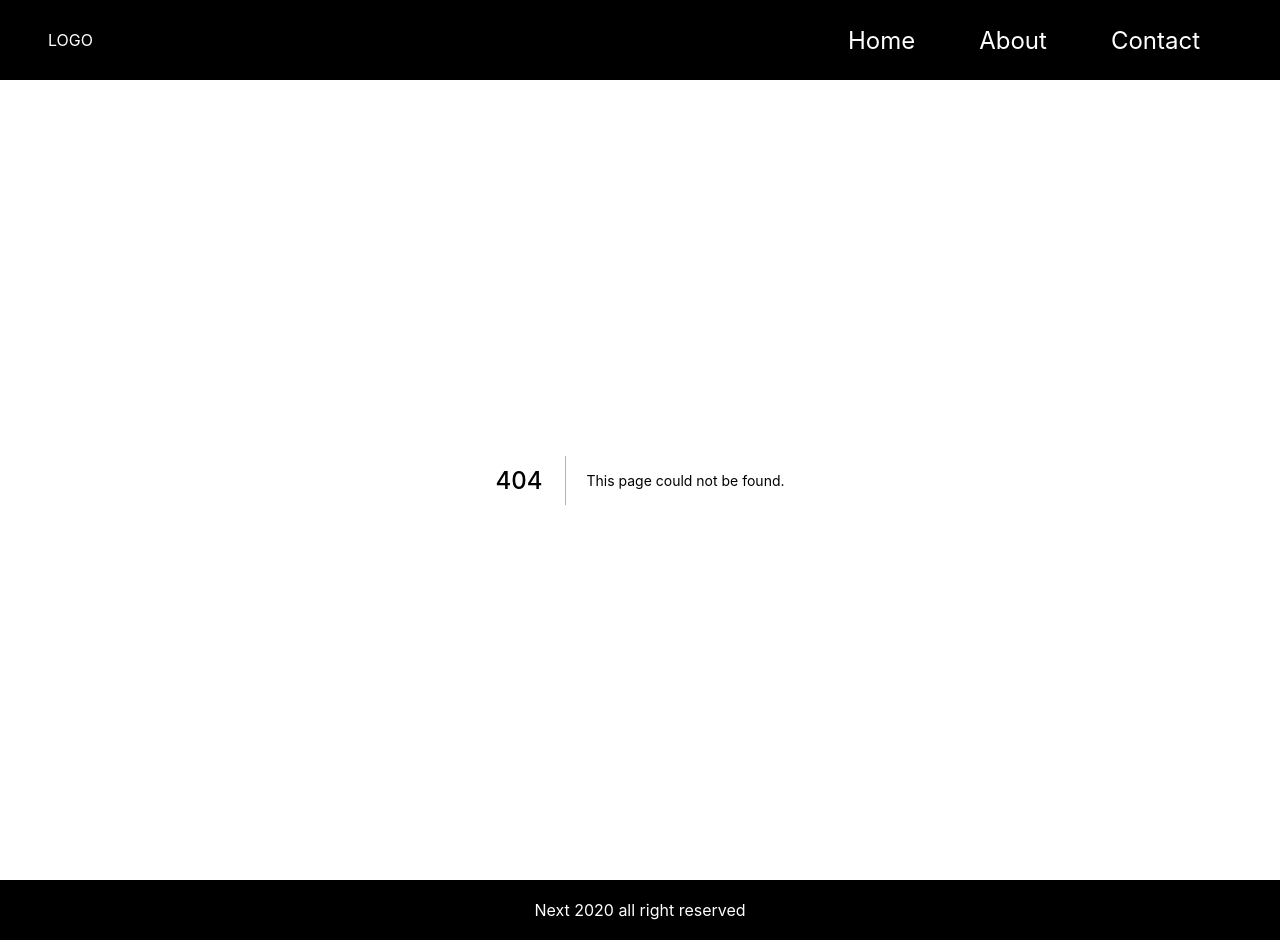
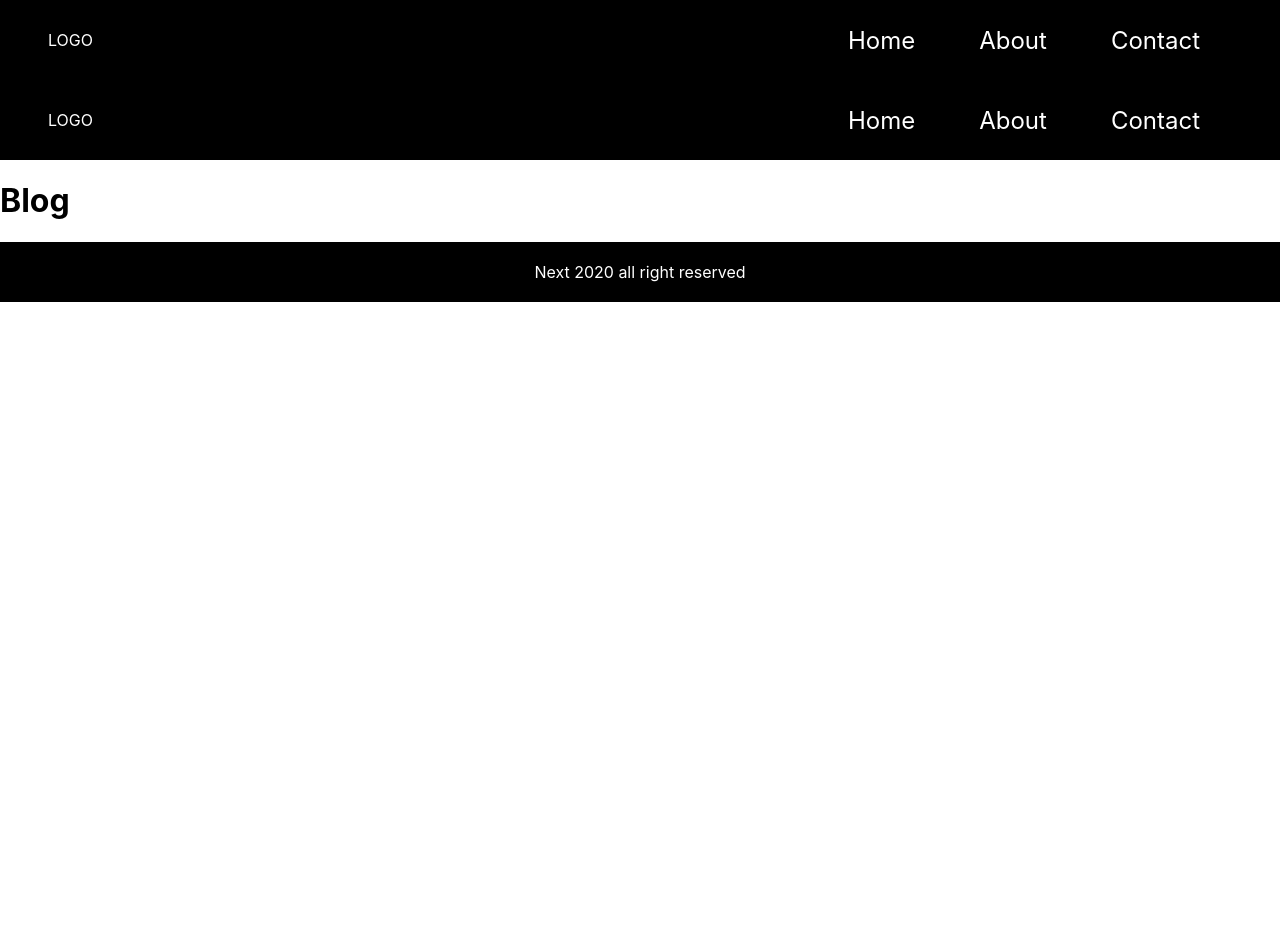
Before and after one commit to domchu/freedom-life-church-website-using-Next-React, a Next.js app: page /blog in a window 1280 px wide. Before the commit this address had no page. After the commit the page ends 800 px from the top, so only its background shows below. Built offline with nearby package versions, Linux system fonts and the light colour scheme.

Commit message:
feature:created the blog page

```diff
--- /dev/null
+++ b/pages/blog.jsx
@@ -0,0 +1,17 @@
+import Head from "next/head";
+import Image from "next/image";
+import Navbar from "../Components/Navbar";
+
+export default function Blog() {
+  return (
+    <>
+      <Head>
+        <title>Create Next App</title>
+        <meta name="description" content="Generated by create next app" />
+        <link rel="icon" href="/favicon.ico" />
+      </Head>
+      <Navbar />
+      <h1>Blog</h1>
+    </>
+  );
+}
```
